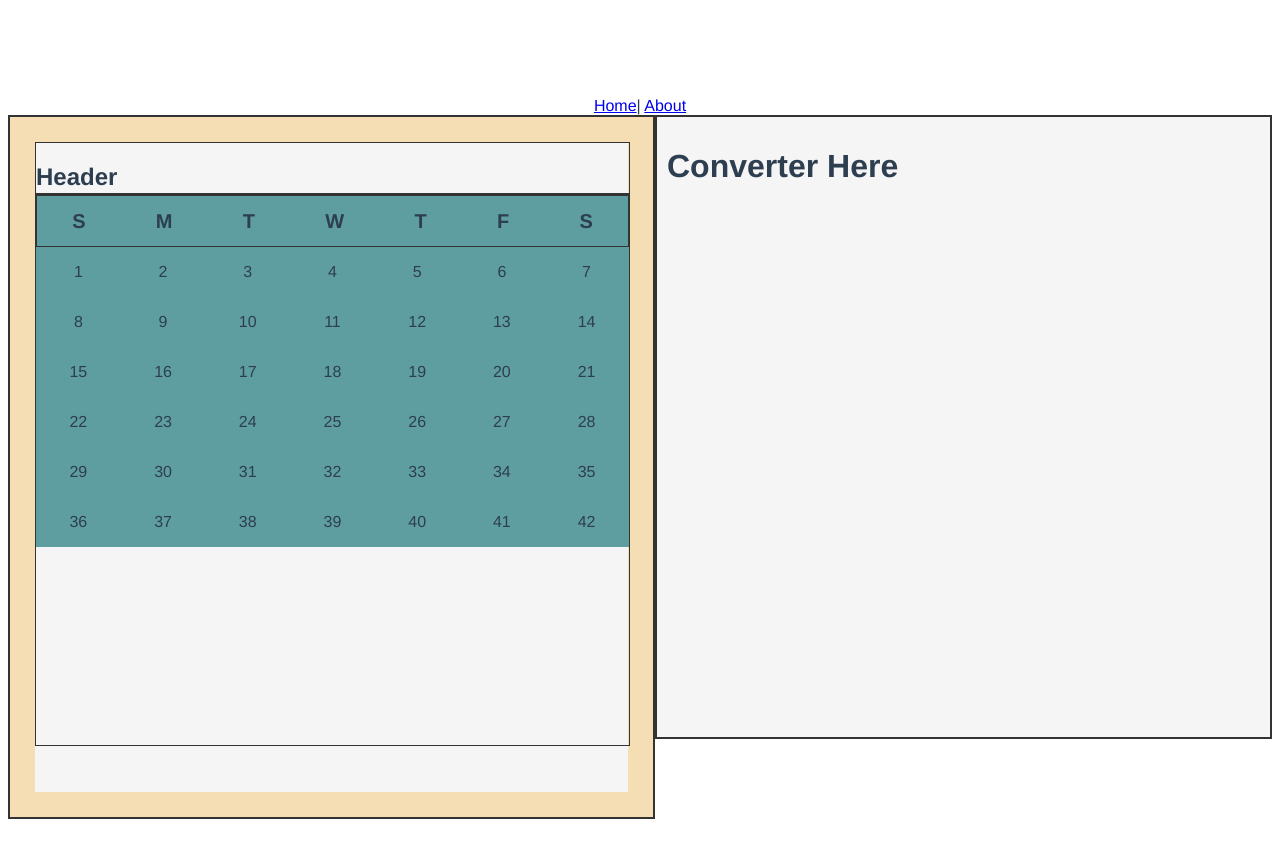
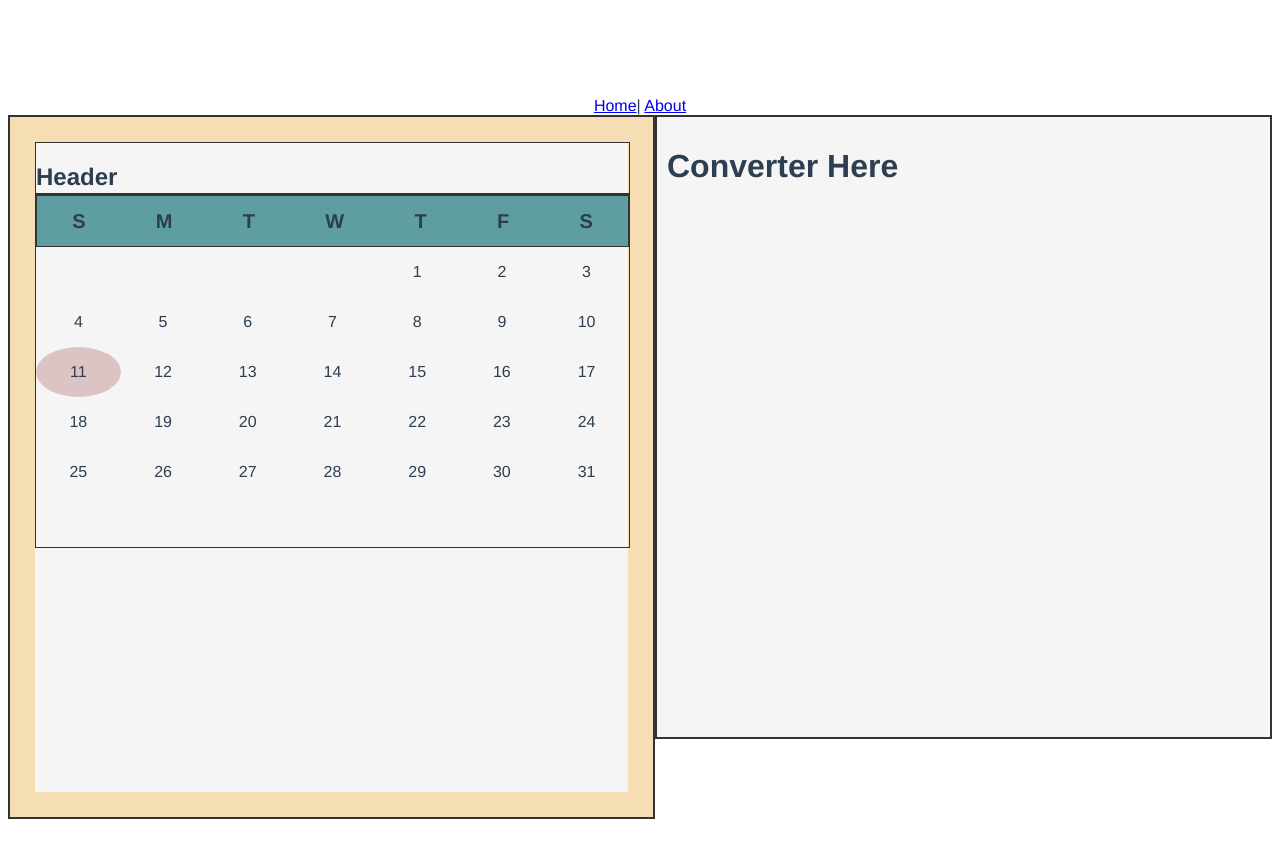
Before and after one commit to eevan7a9/sliding-sidebar, a Vue app: page / in a window 1280 px wide. Shown: the top 858 px of the page. Built offline with nearby package versions, Linux system fonts and the light colour scheme.

Commit message:
added calendar current dates

```diff
--- a/src/components/CalendarUi.vue
+++ b/src/components/CalendarUi.vue
@@ -11,7 +11,12 @@
           </div>
         </div>
         <div class="dates">
-          <div class="date-day" v-for="(date, index) in dates" :key="index">
+          <div
+            class="date-day"
+            v-for="(date, index) in dates"
+            :key="index"
+            v-bind:class="{'date-today':dayToday(date)}"
+          >
             <span>{{date}}</span>
           </div>
         </div>
@@ -24,17 +29,52 @@
 export default {
   name: "CalendarUi",
   props: {
-    greetings: String,
-    dates: Array
+    greetings: String
   },
   data() {
     return {
       calendar_header: "2019, 08, 12",
-      days: ["S", "M", "T", "W", "T", "F", "S"]
+      days: ["S", "M", "T", "W", "T", "F", "S"],
+      dates: [],
+      date_full: new Date(),
+      today: new Date().getDate()
     };
   },
   methods: {
-    getTotal() {}
+    dayToday(date) {
+      return new Date().getDate() == date;
+    },
+    getLastDate(year, month) {
+      return new Date(year, month + 1, 0).getDate();
+    },
+    getFirstDay(year, month) {
+      return new Date(year, month, 1).getDay();
+    },
+    initCalendar() {
+      const first_day = this.getFirstDay(
+        this.date_full.getFullYear(),
+        this.date_full.getMonth()
+      );
+      const date_end = this.getLastDate(
+        this.date_full.getFullYear(),
+        this.date_full.getMonth()
+      );
+      let date_start = 1;
+      const limit = 43;
+      for (let i = 1; i < limit; i++) {
+        if (i <= first_day) {
+          this.dates.push(" ");
+        } else if (date_end < date_start) {
+          this.dates.push(" ");
+        } else {
+          this.dates.push(`${date_start}`);
+          date_start++;
+        }
+      }
+    }
+  },
+  mounted() {
+    this.initCalendar();
   }
 };
 </script>
@@ -49,7 +89,6 @@ export default {
   display: flex;
 }
 .calendar {
-  height: 100%;
   width: 100%;
   background: whitesmoke;
 }
@@ -61,7 +100,6 @@ export default {
 .calendar-body {
   border: #333 solid 1px;
   width: 100%;
-  height: 550px;
 }
 .weeks {
   height: 50px;
@@ -84,14 +122,17 @@ export default {
   flex-wrap: wrap;
 }
 .date-day {
-  background: cadetblue;
   width: 14.285714285714286%;
   height: 50px;
   display: flex;
   align-items: center;
   justify-content: center;
+  cursor: pointer;
 }
-
+.date-today {
+  background: rgb(221, 196, 196);
+  border-radius: 100%;
+}
 .active {
   color: red;
 }
--- a/src/views/Home.vue
+++ b/src/views/Home.vue
@@ -1,6 +1,6 @@
 <template>
   <main>
-    <CalendarUi :greetings="greeting" :dates="dates" />
+    <CalendarUi :greetings="greeting" />
     <ConverterUi />
   </main>
 </template>
@@ -18,16 +18,8 @@ export default {
   },
   data() {
     return {
-      greeting: "Hello Humans",
-      dates: []
+      greeting: "Hello Humans"
     };
-  },
-  mounted() {
-    const limit = 43;
-    for (let i = 1; i < limit; i++) {
-      const element = i;
-      this.dates.push(element);
-    }
   }
 };
 </script>
```
